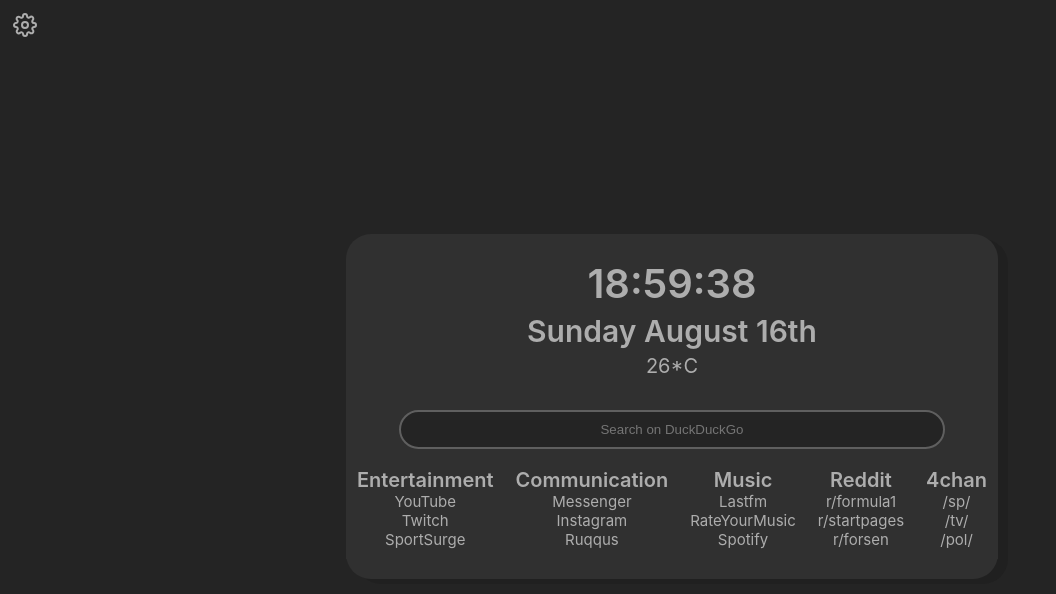
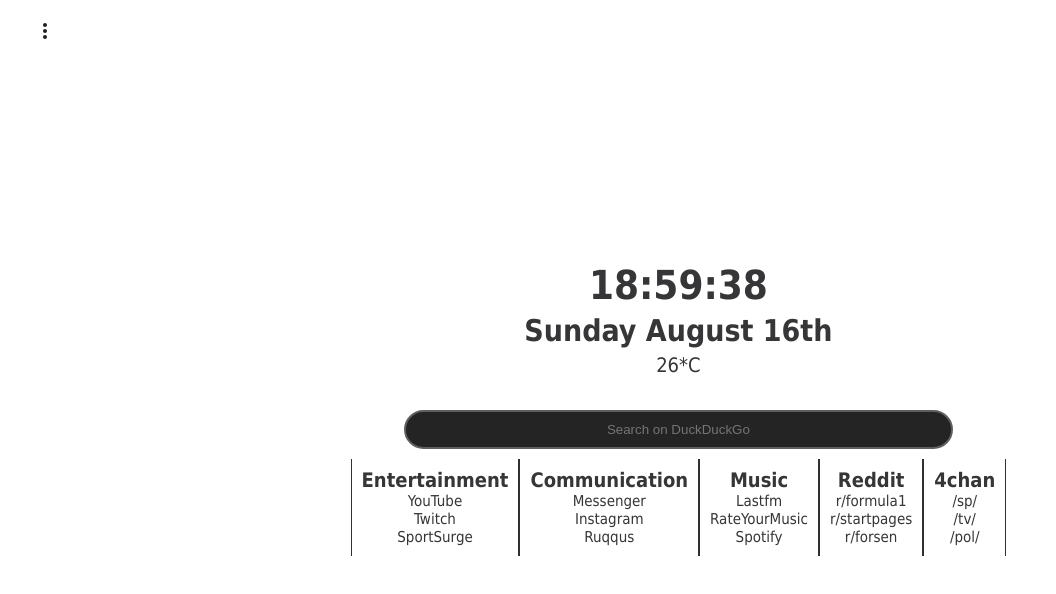
Before and after one commit to Burday/fronty, a React (Create React App) app: page / in a window 1280 px wide. Shown: the top 594 px of the page, without its empty margins (0-1056 px from the left). Built offline with nearby package versions, Linux system fonts and the light colour scheme.

Commit message:
semi finished dark mode, pushing to prevent code loss

```diff
--- a/src/App.js
+++ b/src/App.js
@@ -1,4 +1,4 @@
-import React from 'react';
+import React, {useState} from 'react';
 import './components/css/App.css';
 import Header from "./components/Main/Header.js"
 import Settings from "./components/Main/Settings.js"
@@ -7,11 +7,23 @@
 import Websites from './components/Main/Websites.js'
 import Greeting from './components/Main/Greeting.js'
 
+
+import styled,{ThemeProvider} from "styled-components";
+import { GlobalStyles } from "./components/css/globalStyles";
+import { lightTheme, darkTheme } from "./components/css/Theme"
+
 function App() {
+  const [theme, setTheme] = useState('light');
+  const themeToggler = () => {
+    theme === 'light' ? setTheme('dark') : setTheme('light')
+}
   return (
+    <ThemeProvider theme={theme === 'light' ? lightTheme : darkTheme}>
+    <>
+    <GlobalStyles/>
     <div className="App">
       <header className="App-header">
-      <Settings/>
+      <Settings theme={theme} themeToggler={themeToggler}/>
         <div className="Header-div">
             <Greeting/>
           <nav className="Header-nav">
@@ -23,6 +35,8 @@
         </div>
       </header>
     </div>
+    </>
+    </ThemeProvider>
   );
 }
 
--- a/src/components/Main/Settings.js
+++ b/src/components/Main/Settings.js
@@ -1,17 +1,77 @@
-import React from "react"
+import React, {useState} from "react"
+import {Button, Menu, MenuItem, Switch, FormGroup, FormControlLabel } from "@material-ui/core"
+import MoreVertIcon from '@material-ui/icons/MoreVert';
 import '../css/Settings.css'
 //TODO: Use the react-sidebar thingey and make it a functioning settings panel
-const Settings = () => {
-    const openSettings = () => {
+const Settings = ({themeToggler}) => {
 
-    }
+    const [state, setState] = useState({
+        checkedA: true,
+        checkedB: true,
+      });
+
+      const handleChange = (event) => {
+        setState({ ...state, [event.target.name]: event.target.checked });
+      };
+
+      const handleDarkMode = (event) => {
+        setState({ ...state, [event.target.name]: event.target.checked });
+        themeToggler()
+      };
+
+      const handleGreeting = (event) => {
+        setState({ ...state, [event.target.name]: event.target.checked });
+      };
+
+    const [anchorEl, setAnchorEl] = React.useState(null);
+
+    const handleClick = (event) => {
+      setAnchorEl(event.currentTarget);
+    };
+
+    const handleClose = () => {
+      setAnchorEl(null);
+    };
     return(
         <div className="Settings-div">
-            <a title="Settings" onClick={() => openSettings()}>
-                <i className="cog">
-                    <svg xmlns="http://www.w3.org/2000/svg" width="24" height="24" viewBox="0 0 24 24" fill="none" stroke="currentColor" strokeWidth="2" strokeLinecap="round" stroklinejoin="round" className="feather feather-settings"><circle cx="12" r="3" cy="12"></circle><path d="M19.4 15a1.65 1.65 0 0 0 .33 1.82l.06.06a2 2 0 0 1 0 2.83 2 2 0 0 1-2.83 0l-.06-.06a1.65 1.65 0 0 0-1.82-.33 1.65 1.65 0 0 0-1 1.51V21a2 2 0 0 1-2 2 2 2 0 0 1-2-2v-.09A1.65 1.65 0 0 0 9 19.4a1.65 1.65 0 0 0-1.82.33l-.06.06a2 2 0 0 1-2.83 0 2 2 0 0 1 0-2.83l.06-.06a1.65 1.65 0 0 0 .33-1.82 1.65 1.65 0 0 0-1.51-1H3a2 2 0 0 1-2-2 2 2 0 0 1 2-2h.09A1.65 1.65 0 0 0 4.6 9a1.65 1.65 0 0 0-.33-1.82l-.06-.06a2 2 0 0 1 0-2.83 2 2 0 0 1 2.83 0l.06.06a1.65 1.65 0 0 0 1.82.33H9a1.65 1.65 0 0 0 1-1.51V3a2 2 0 0 1 2-2 2 2 0 0 1 2 2v.09a1.65 1.65 0 0 0 1 1.51 1.65 1.65 0 0 0 1.82-.33l.06-.06a2 2 0 0 1 2.83 0 2 2 0 0 1 0 2.83l-.06.06a1.65 1.65 0 0 0-.33 1.82V9a1.65 1.65 0 0 0 1.51 1H21a2 2 0 0 1 2 2 2 2 0 0 1-2 2h-.09a1.65 1.65 0 0 0-1.51 1z"></path></svg>
-                </i>
-            </a>
+                <Button aria-controls="simple-menu" aria-haspopup="true" onClick={handleClick}>
+    <MoreVertIcon />
+    </Button>
+    <Menu
+    id="simple-menu"
+    anchorEl={anchorEl}
+    keepMounted
+    open={Boolean(anchorEl)}
+    onClose={handleClose}
+    >
+    <FormGroup>
+      <FormControlLabel
+        control={
+          <Switch
+            checked={state.checkedA}
+            onChange={handleDarkMode}
+            name="checkedA"
+            color="primary"
+          />
+        }
+        label="Dark Mode"
+      />
+
+      <FormControlLabel
+        control={
+          <Switch
+            checked={state.checkedB}
+            onChange={handleChange}
+            name="checkedB"
+            color="primary"
+          />
+        }
+        label="Greeting"
+      />
+    </FormGroup>
+
+    <MenuItem onClick={handleClose}>Logout</MenuItem>
+    </Menu>
         </div>
     )
 }
--- a/src/components/css/App.css
+++ b/src/components/css/App.css
@@ -1,16 +1,13 @@
 
 /*The main header*/
 .App-header {
-  background-color: rgb(36, 36, 36);
   min-height: 100vh;
   display: flex;
   position: relative;
-  color: rgb(173, 173, 173);
+
 }
 /*Nav that contains website categories*/
 .Header-nav {
-  background-color: rgb(48, 48, 48);
-  color:rgb(173, 173, 173);
   font-size:15px;
   text-align:center;
   padding-top: 20px;
@@ -18,7 +15,6 @@
   position:relative;
   border-radius: 25px;
   width: 100%; left:auto; right:auto; margin:auto;
-  box-shadow: 10px 5px rgb(32, 32, 32);
 
 }
 
--- a/src/components/css/Settings.css
+++ b/src/components/css/Settings.css
@@ -4,7 +4,6 @@
   }
 
   .Settings-div{
-    width:4%;
     margin-left:1%;
     margin-top: 1%;
   }
--- /dev/null
+++ b/src/components/css/Theme.js
@@ -0,0 +1,12 @@
+export const lightTheme = {
+    body: '#FFF',
+    text: '#363537',
+    toggleBorder: '#FFF',
+    background: '#363537',
+}
+export const darkTheme = {
+    body: '#363537',
+    text: '#adadad',
+    toggleBorder: '#6B8096',
+    background: '#242424',
+}
--- /dev/null
+++ b/src/components/css/backupStyles.css
@@ -0,0 +1,34 @@
+
+/*The main header*/
+.App-header {
+    background-color: rgb(36, 36, 36);
+    min-height: 100vh;
+    display: flex;
+    position: relative;
+    color: rgb(173, 173, 173);
+  }
+  /*Nav that contains website categories*/
+  .Header-nav {
+    background-color: rgb(48, 48, 48);
+    color:rgb(173, 173, 173);
+    font-size:15px;
+    text-align:center;
+    padding-top: 20px;
+    padding-bottom: 20px;
+    position:relative;
+    border-radius: 25px;
+    width: 100%; left:auto; right:auto; margin:auto;
+    box-shadow: 10px 5px rgb(32, 32, 32);
+
+  }
+
+  .Header-div{
+  margin:auto;
+  }
+
+  a{
+    color: inherit;
+    text-decoration:none;
+    cursor: pointer;
+
+  }
--- /dev/null
+++ b/src/components/css/globalStyles.js
@@ -0,0 +1,9 @@
+import { createGlobalStyle} from "styled-components"
+export const GlobalStyles = createGlobalStyle`
+  body {
+    background: ${({ theme }) => theme.body};
+    color: ${({ theme }) => theme.text};
+    font-family: Tahoma, Helvetica, Arial, Roboto, sans-serif;
+    transition: all 0.20s linear;
+  }
+  `
```
Also changed, not shown: package.json (+6 -3 lines), 2 other files (tests, documents, lock files or other folders).
